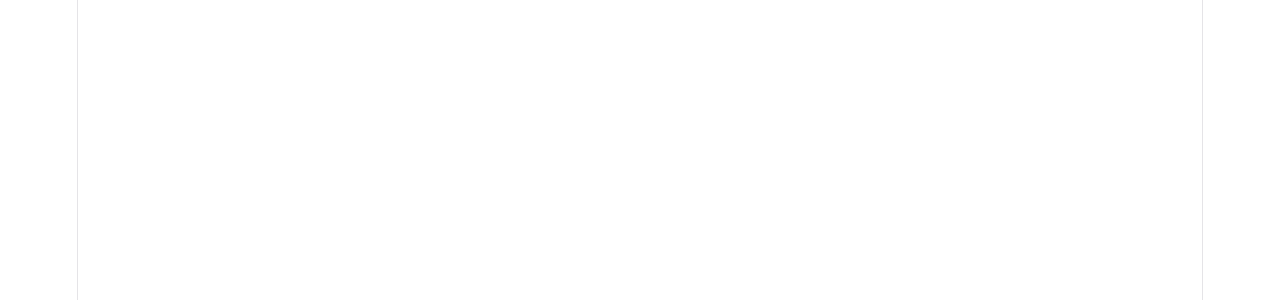
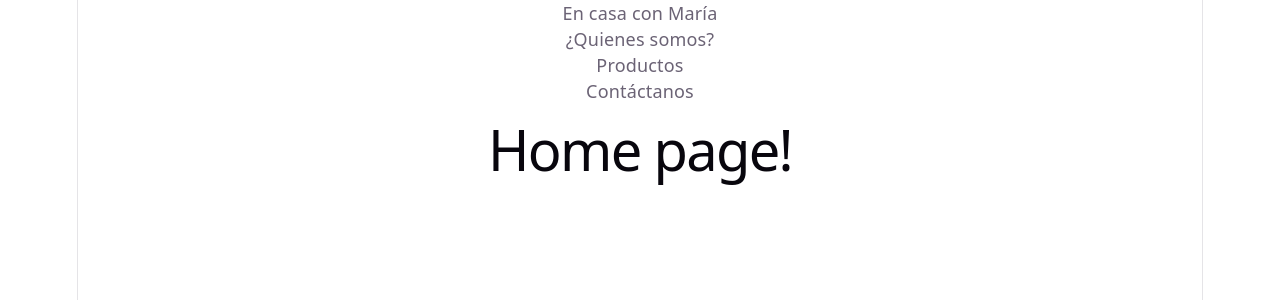
Before and after one commit to BrRoman/encasaconmaria-frontend, a React (Vite) app: page / in a window 1280 px wide. Before the commit this address had no page. Shown: the top 300 px of the page. Built offline with nearby package versions, Linux system fonts and the light colour scheme.

Commit message:
App.jsx: 'encasaconmaria' removed from routes; quotes.

```diff
--- a/src/App.jsx
+++ b/src/App.jsx
@@ -1,20 +1,20 @@
-import { useState } from 'react';
-import { Route, Routes } from 'react-router-dom';
+import { useState } from "react";
+import { Route, Routes } from "react-router-dom";
 
-import Home from './pages/Home';
-import About from './pages/About';
-import Products from './pages/Products';
-import Contact from './pages/Contact';
+import Home from "./pages/Home";
+import About from "./pages/About";
+import Products from "./pages/Products";
+import Contact from "./pages/Contact";
 
-import './App.css';
+import "./App.css";
 
 export default function App() {
   return (
     <Routes>
-      <Route path='/encasaconmaria' element={<Home />} />
-      <Route path='/encasaconmaria/about' element={<About />} />
-      <Route path='/encasaconmaria/products' element={<Products />} />
-      <Route path='/encasaconmaria/contact' element={<Contact />} />
+      <Route path="" element={<Home />} />
+      <Route path="/about" element={<About />} />
+      <Route path="/products" element={<Products />} />
+      <Route path="/contact" element={<Contact />} />
     </Routes>
   );
 }
```
